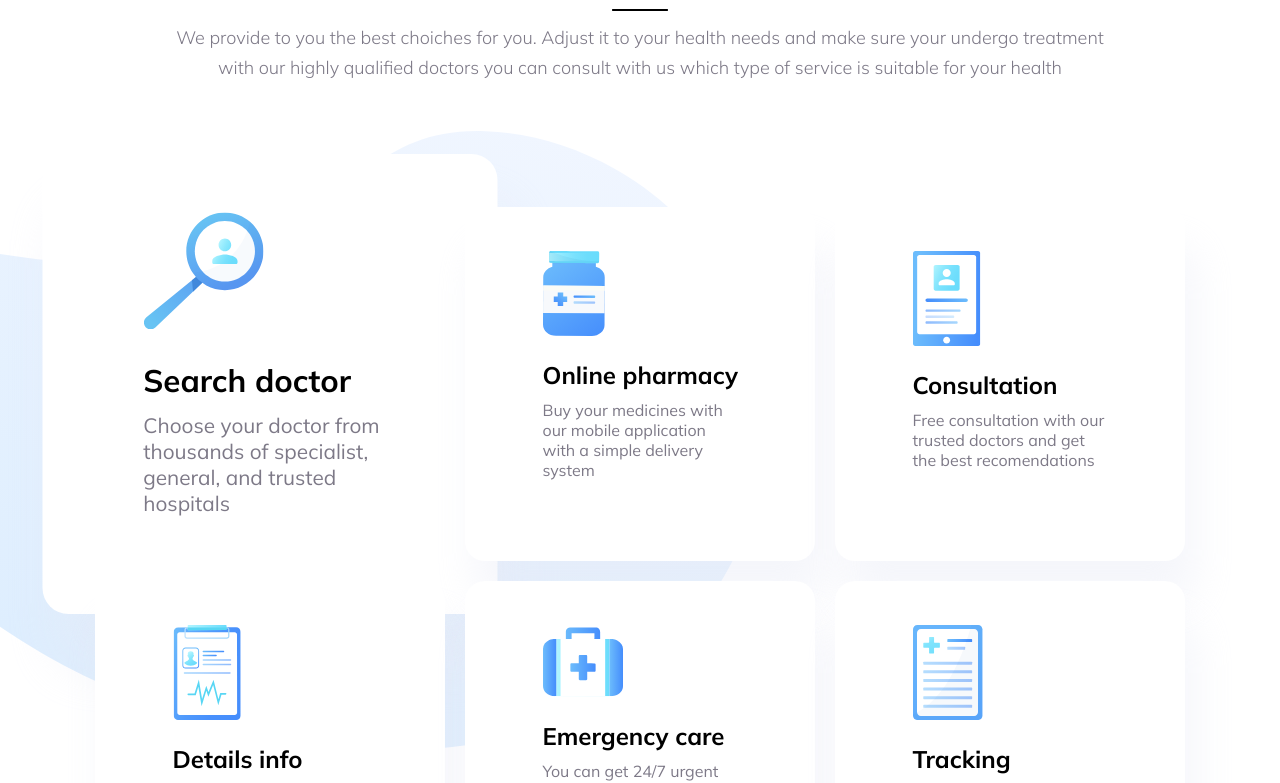
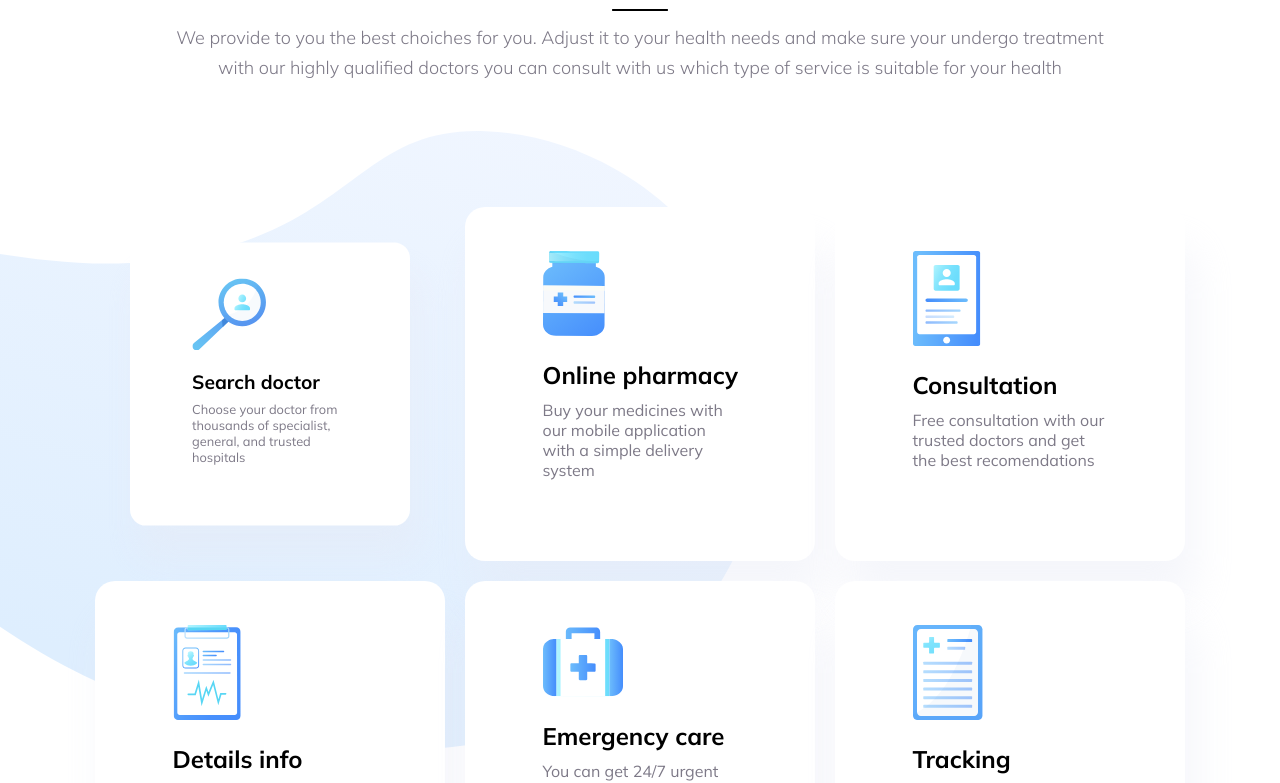
Before and after one commit to mohammedalqerem422/Task-Front1, a plain HTML site: page index.html in a window 1280 px wide. In both pictures the pointer is over the element 270 px from the left and 1232 px from the top of the page. Shown: the part 849-1632 px from the top of the page. Drawn offline with Linux system fonts and the light colour scheme.

Commit message:
edit in class parant-box:hover edit transform : scale from 1.4 to 0.8

```diff
--- a/style.css
+++ b/style.css
@@ -236,12 +236,12 @@ ul.flex{
 }
 
 .parant-box:hover{
-    transform: scale(1.3);
+    transform: scale(0.8);
     transition: 0.5s;
-    -webkit-transform: scale(1.3);
-    -moz-transform: scale(1.3);
-    -ms-transform: scale(1.3);
-    -o-transform: scale(1.3);
+    -webkit-transform: scale(0.8);
+    -moz-transform: scale(0.8);
+    -ms-transform: scale(0.8);
+    -o-transform: scale(0.8);
     -webkit-transition: 0.5s;
     -moz-transition: 0.5s;
     -ms-transition: 0.5s;
```
